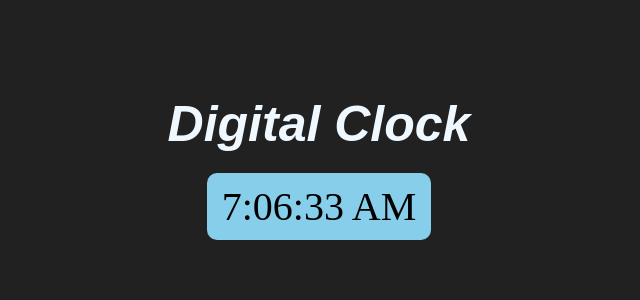
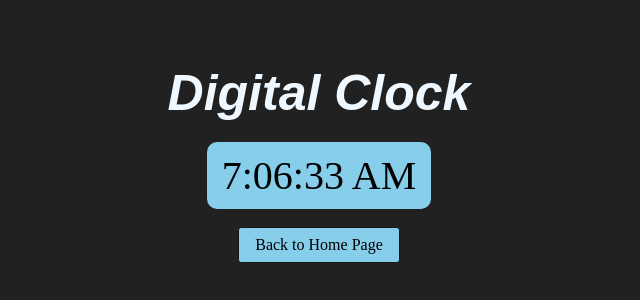
Before and after one commit to Shahroz-Codes/Javascript-Mini-Projects, a plain HTML site: page Digital Clock/index.html in a window 1280 px wide. Shown: the part 238-538 px from the top of the page, without its empty margins (321-961 px from the left). Drawn offline with Linux system fonts and the light colour scheme.

Commit message:
digital clock end

```diff
--- a/Digital Clock/index.html
+++ b/Digital Clock/index.html
@@ -11,11 +11,12 @@
 <body>
 
     <main>
-        <nav>
-            <div class="btn"><a href=""></a></div>
-        </nav>
+
         <div class="title">Digital Clock</div>
         <div id="clock"></div>
+        <nav>
+            <a href="/">Back to Home Page</a>
+        </nav>
 </body>
 <script src="script.js"></script>
 
--- a/Digital Clock/style.css
+++ b/Digital Clock/style.css
@@ -7,7 +7,32 @@ body {
     background-color: #212121;
     color: aliceblue;
 }
+nav {
+    display: flex;
+    flex-wrap: wrap;
+    align-items: center;
+    justify-content: center;
+    padding: 0.5rem;
+    gap: 0.5rem;
+    background-color: #212121;
+  }
 
+  nav a {
+    display: inline-block;
+    min-width: 9rem;
+    padding: 0.5rem;
+    border-radius: 0.2rem;
+    border: solid 1px rgb(22, 22, 22);
+    text-align: center;
+    text-decoration: none;
+    background-color: rgb(135, 206, 235);
+    color: #000;
+  }
+
+  nav a[aria-current='page'] {
+    color: #000;
+    background-color: #d4d4d4;
+  }
 main {
     width: 100vw;
     height: 100vh;
@@ -26,7 +51,7 @@ main {
 }
 
 #clock {
-    margin-top: 10px;
+    margin: 10px;
     background-color: skyblue;
     font-size: 40px;
     border-radius: 10px;
```
